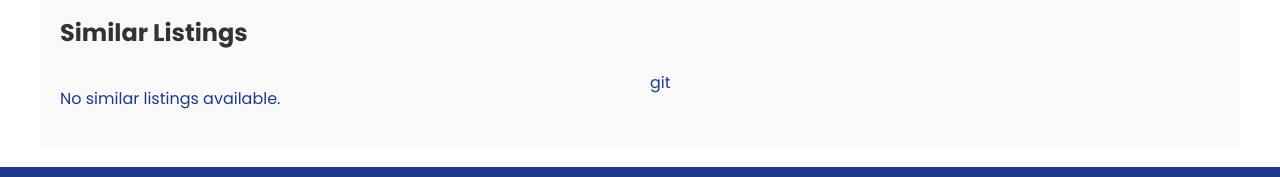
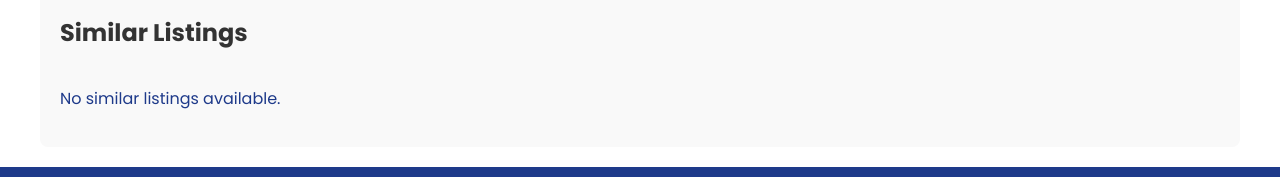
Before and after one commit to sammie19967/timi-realeastate, a Next.js app: page /properties/1 in a window 1280 px wide. Shown: the part 1744-1921 px from the top of the page. Built offline with nearby package versions, Linux system fonts and the light colour scheme.

Commit message:
listings page with errors corrected

```diff
--- a/app/properties/[id]/components/SimilarListings.js
+++ b/app/properties/[id]/components/SimilarListings.js
@@ -24,7 +24,7 @@ export default function SimilarListings({ listings = [] }) {  // Default to an e
         ) : (
           <p className={styles.noListings}>No similar listings available.</p>
         )}
-git       </div>
+       </div>
     </div>
   );
 }
```
